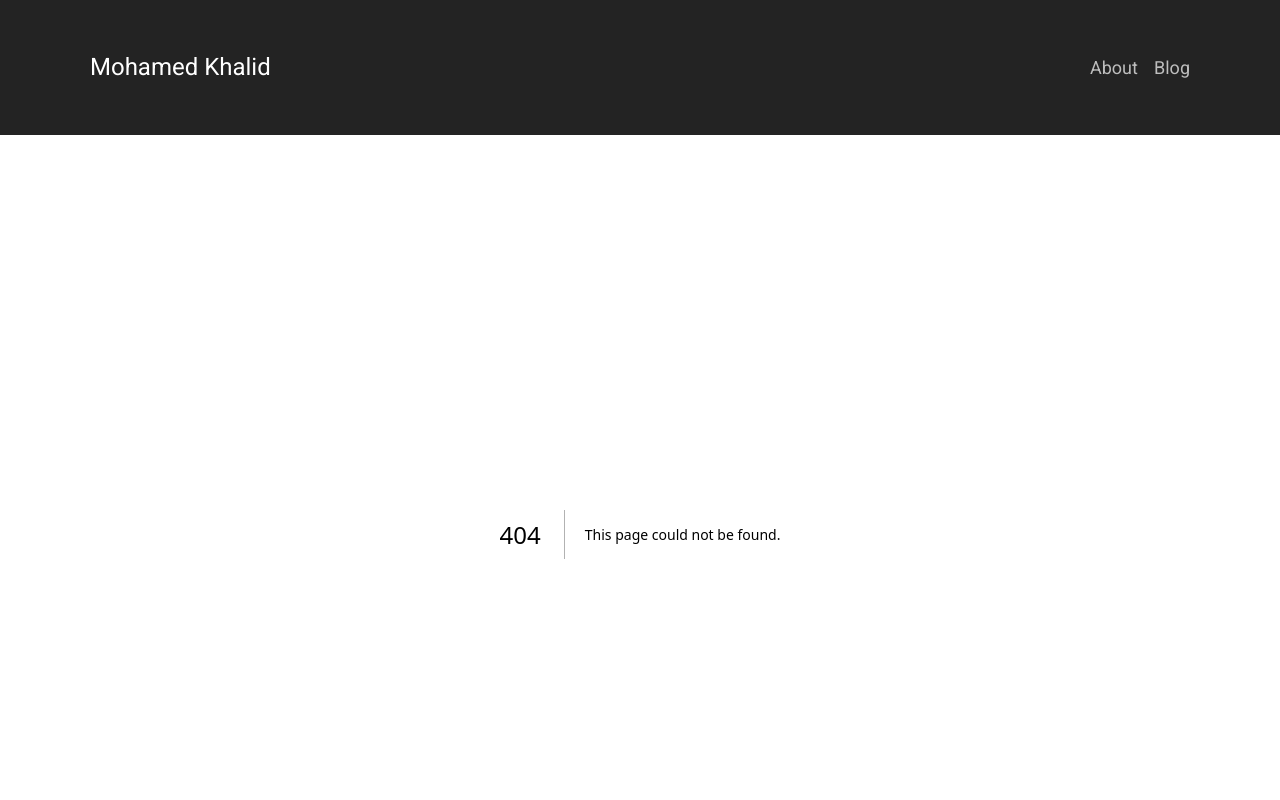
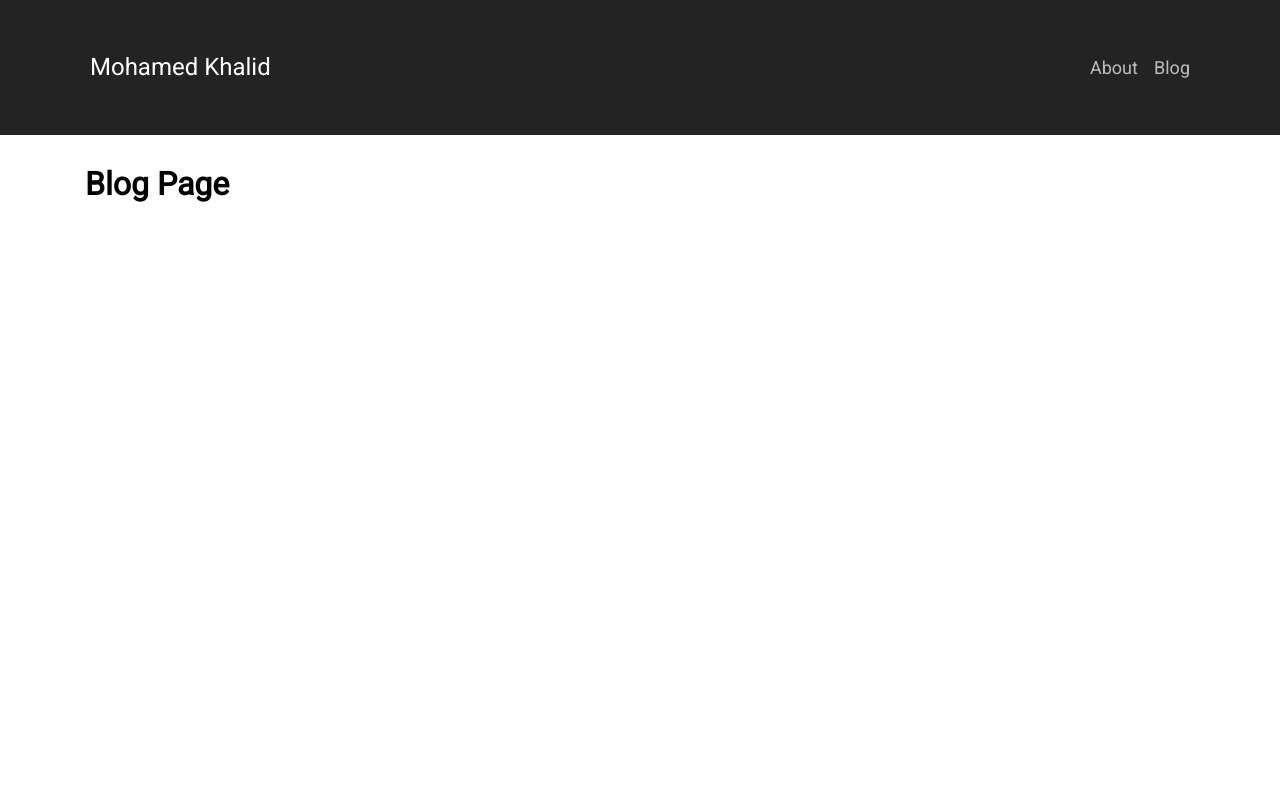
Before and after one commit to mohamedtsx/next-blog, a Next.js app: page /blog/1 in a window 1280 px wide. Before the commit this address had no page. Shown: the top 800 px of the page. Built offline with nearby package versions, Linux system fonts and the light colour scheme.

Commit message:
add blog page

```diff
--- /dev/null
+++ b/pages/blog/[blog].tsx
@@ -0,0 +1,13 @@
+
+
+
+const Blog = () => {
+
+    return(
+        <main>
+            <h1>Blog Page</h1>
+        </main>
+    )
+}
+
+export default Blog;
```
